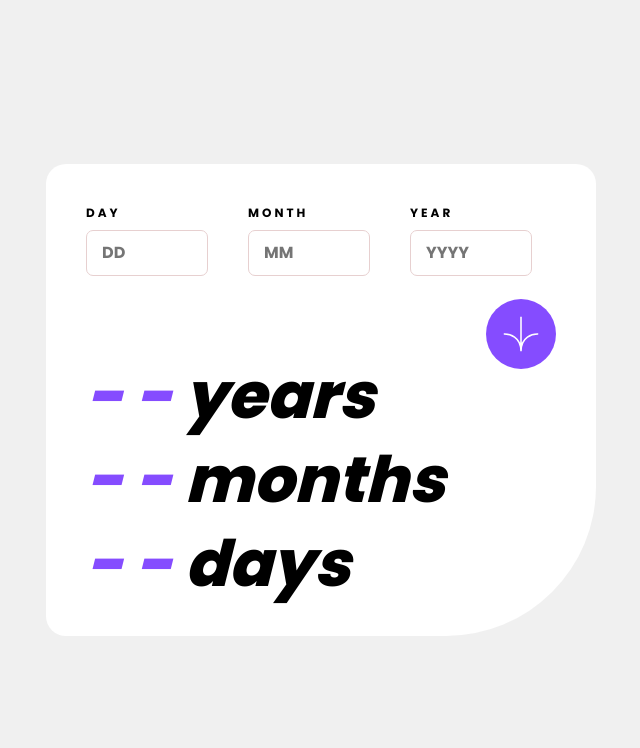
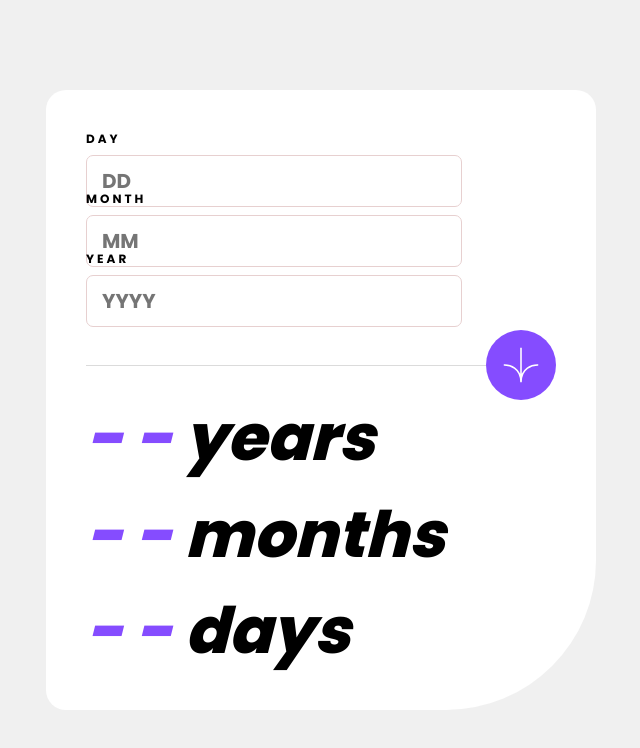
Before and after one commit to Kansoldev/Age-calculator-FEM, a React (Vite) app: page / in a window 1280 px wide. Shown: the top 748 px of the page, without its empty margins (319-959 px from the left). Built offline with nearby package versions, Linux system fonts and the light colour scheme.

Commit message:
Update css to make UI responsive Add classes to handle errors

```diff
--- a/src/App.css
+++ b/src/App.css
@@ -113,126 +113,124 @@ body {
 .age-container {
   background-color: hsl(0, 0%, 100%);
   border-radius: 20px;
-  border-bottom-right-radius: 150px;
+  border-bottom-right-radius: 100px;
   padding: 40px 20px;
   overflow: hidden;
+  width: 90vw;
+  max-width: 550px;
 }
 
-@media (min-width: 768px) {
+@media (min-width: 37.5em) {
   .age-container {
-    width: 550px;
     padding: 40px;
+    border-bottom-right-radius: 150px;
   }
 }
 
-.calculate-age-form {
+.form-container {
   display: flex;
-  column-gap: 20px;
-  padding-bottom: 30px;
+  column-gap: 10px;
   position: relative;
-}
-
-@media (min-width: 768px) {
-  .calculate-age-form {
-    column-gap: 40px;
-  }
 }
 
 .input-group {
   display: flex;
   flex-direction: column;
+  height: 60px;
 }
 
 .input-group label {
   display: inline-block;
   text-transform: uppercase;
+  font-size: 0.75rem;
   font-weight: 700;
+  letter-spacing: 3px;
   margin-bottom: 0.45rem;
-  font-size: 0.75rem;
-  letter-spacing: 3px;
+}
+
+.input-group label.text-error {
+  color: hsl(0, 100%, 67%);
 }
 
 .input-group input {
-  width: 122px;
   border: 1px solid hsl(0, 33%, 86%);
   border-radius: 7px;
+  font-weight: 700;
   padding: 10px 15px;
-  font-weight: 700;
+  width: 100%;
 }
 
-.input-group input.form-error {
+.input-group input.input-error {
   border: 1px solid hsl(0, 100%, 67%);
 }
 
-.text-error {
+.input-group span {
+  font-size: 11px;
+  font-style: italic;
+  display: inline-block;
+  margin-top: 6px;
   color: hsl(0, 100%, 67%);
+  font-weight: 500;
 }
 
 .button-container {
+  position: relative;
+  margin-top: 30px;
+  text-align: center;
+}
+
+.button-container::before {
+  content: "";
+  display: block;
+  width: 80vw;
   position: absolute;
-  bottom: 0;
   top: 35px;
-  right: -30px;
+  height: 1px;
+  background-color: hsl(0, 0%, 86%);
+}
+
+@media (min-width: 31.25em) {
+  .form-container {
+    width: 410px;
+    column-gap: 0;
+  }
+
+  .input-group input {
+    width: 80%;
+    font-size: 1.25rem;
+  }
+
+  .button-container {
+    text-align: right;
+  }
+
+  .button-container::before {
+    width: 400px;
+  }
 }
 
 .submit-btn {
   border: 0;
   background-color: hsl(259, 100%, 65%);
+  cursor: pointer;
   width: 70px;
   height: 70px;
   border-radius: 100%;
-  margin-block: 40px;
-  margin-left: auto;
-  margin-right: 30px;
+  position: relative;
+  text-align: center;
+  display: inline-flex;
+  justify-content: center;
+  align-items: center;
+  transition: background-color 0.3s ease-in-out;
 }
 
-.submit-btn img {
-  margin: auto;
-}
-
-#line {
-  position: relative;
-  border-top: 1px solid hsl(0, 0%, 86%);
-  display: flex;
-  justify-content: center;
-  margin-top: 45px;
-}
-
-@media (min-width: 768px) {
-  #line {
-    display: block;
-    margin-top: 20px;
-  }
-}
-
-#line::before {
-  content: url("./assets/icon-arrow.svg");
-  display: flex;
-  justify-content: center;
-  align-items: center;
-  position: absolute;
-  top: -36px;
-  background-color: hsl(259, 100%, 65%);
-  padding-top: 6px;
-  width: 70px;
-  height: 70px;
-  border-radius: 100%;
-  cursor: pointer;
-}
-
-#line:hover::before {
+.submit-btn:hover {
   background-color: hsl(0, 0%, 8%);
 }
 
-@media (min-width: 768px) {
-  #line::before {
-    right: 0;
-  }
-}
-
 #result {
-  margin-top: 50px;
-  line-height: 1;
+  line-height: 1.2;
+  margin-top: 20px;
 }
 
 #result span {
@@ -240,12 +238,16 @@ body {
 }
 
 #result h2 {
-  font-size: 3.5rem;
+  font-size: 2.7rem;
   font-style: italic;
   font-weight: 800;
 }
 
-@media (min-width: 768px) {
+@media (min-width: 31.25em) {
+  #result {
+    margin-top: 0;
+  }
+
   #result h2 {
     font-size: 4rem;
   }
```
